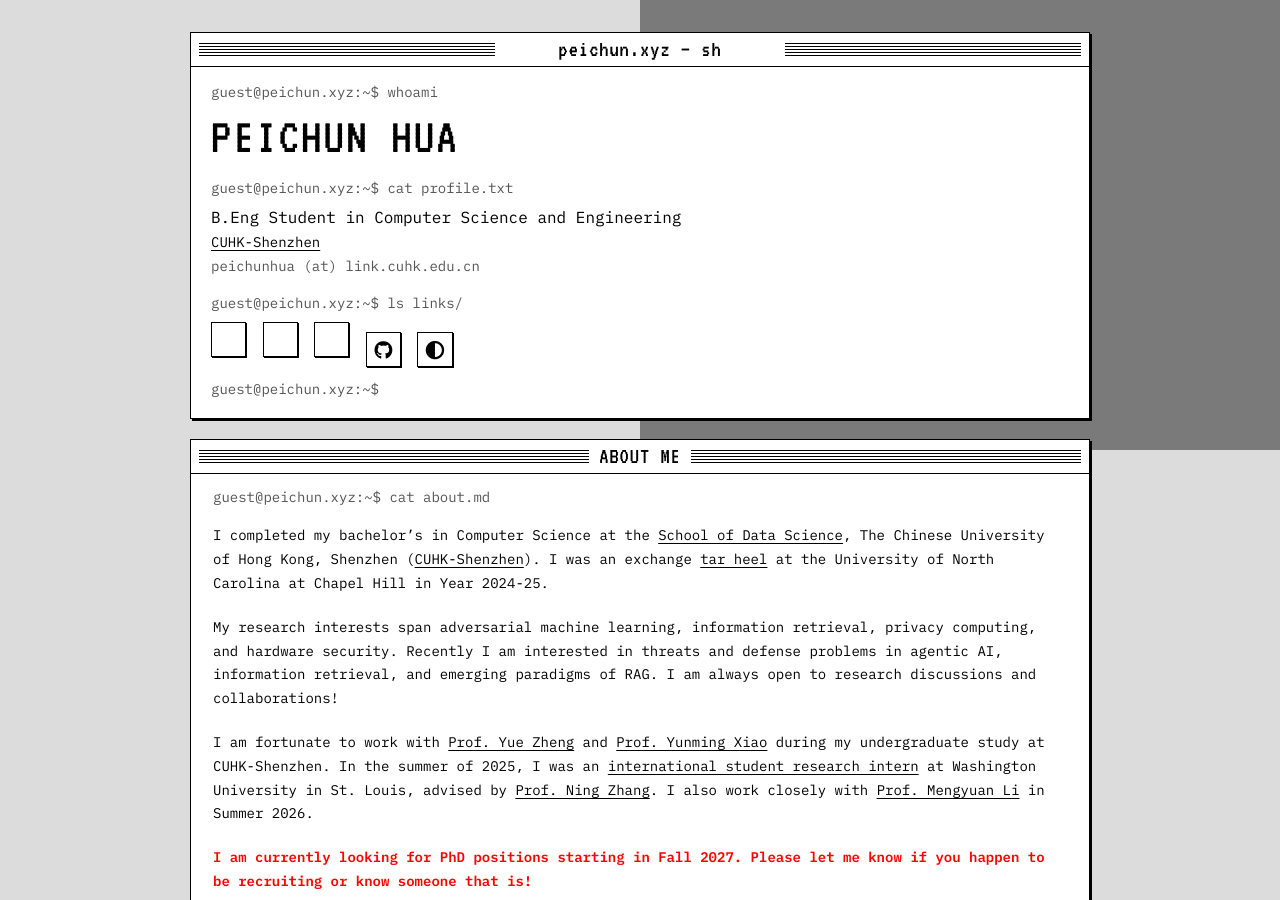
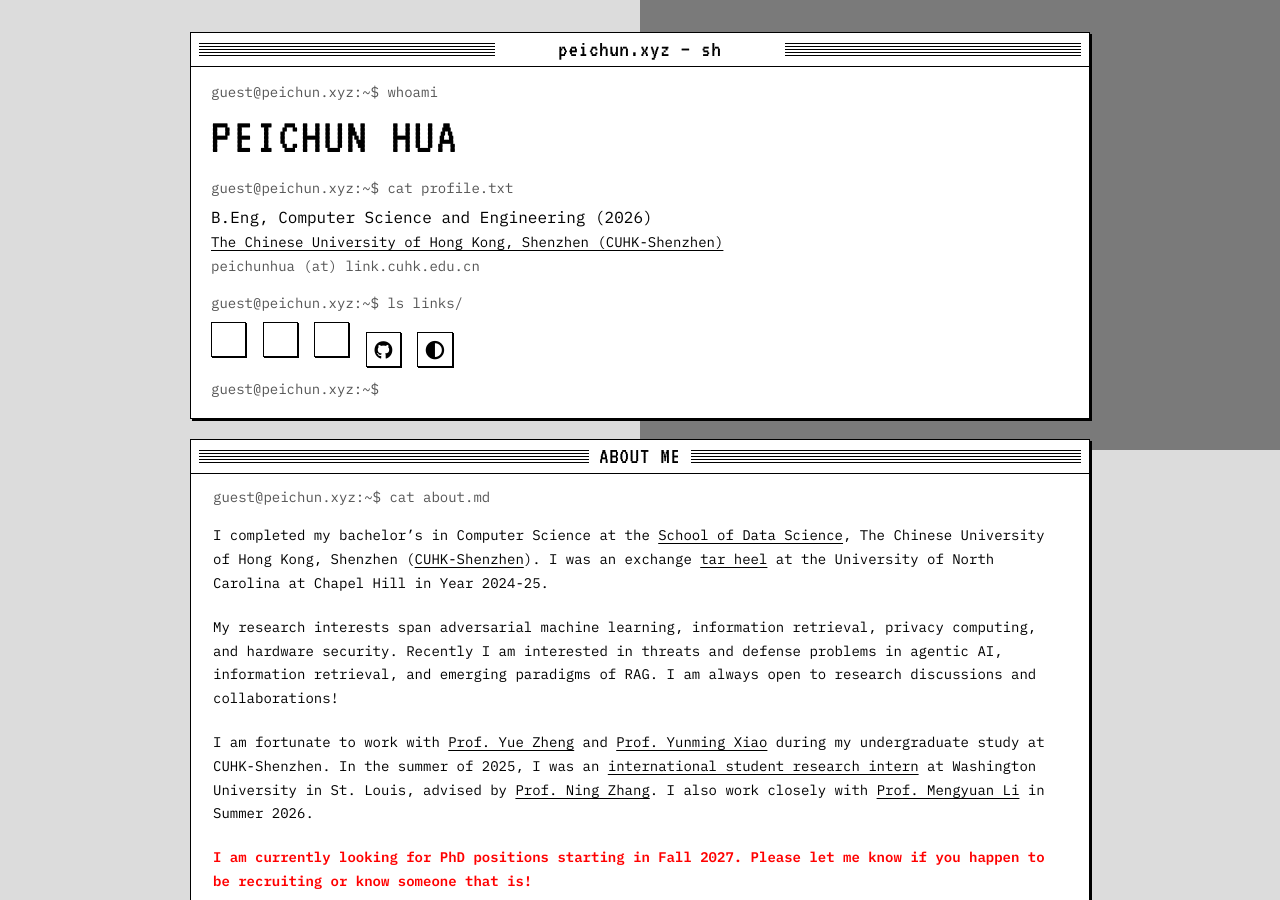
Before and after one commit to sarendis56/sarendis56.github.io, a Jekyll site: the page built from index.md, in a window 1280 px wide and 900 px high. Built offline with Jekyll 4.4.1, drawn with Linux system fonts in a browser that asks for light colours; a style sheet for code colours, icons or effects is not loaded.

Commit message:
Update 11.11

```diff
--- a/_config.yml
+++ b/_config.yml
@@ -1,7 +1,7 @@
 # Basic Information
 title: Peichun Hua
-position: B.Eng Student in Computer Science and Engineering
-affiliation: CUHK-Shenzhen
+position: B.Eng, Computer Science and Engineering (2026)
+affiliation: The Chinese University of Hong Kong, Shenzhen (CUHK-Shenzhen)
 email: peichunhua (at) link.cuhk.edu.cn
 
 # Search Engine Optimization (SEO)
@@ -15,7 +15,7 @@ baseurl: ""
 # Links
 # If you don't need one of them, you may delete the corresponding line.
 google_scholar: https://scholar.google.com/citations?user=Ey5bkX0AAAAJ&hl=en
-semantic_scholar: https://www.semanticscholar.org/author/Pei-Chun-Hua/2398806992
+semantic_scholar: https://www.semanticscholar.org/author/Peichun-Hua/2398806992
 cv_link: assets/docs/CV.pdf
 github_link: https://github.com/sarendis56
 
```
